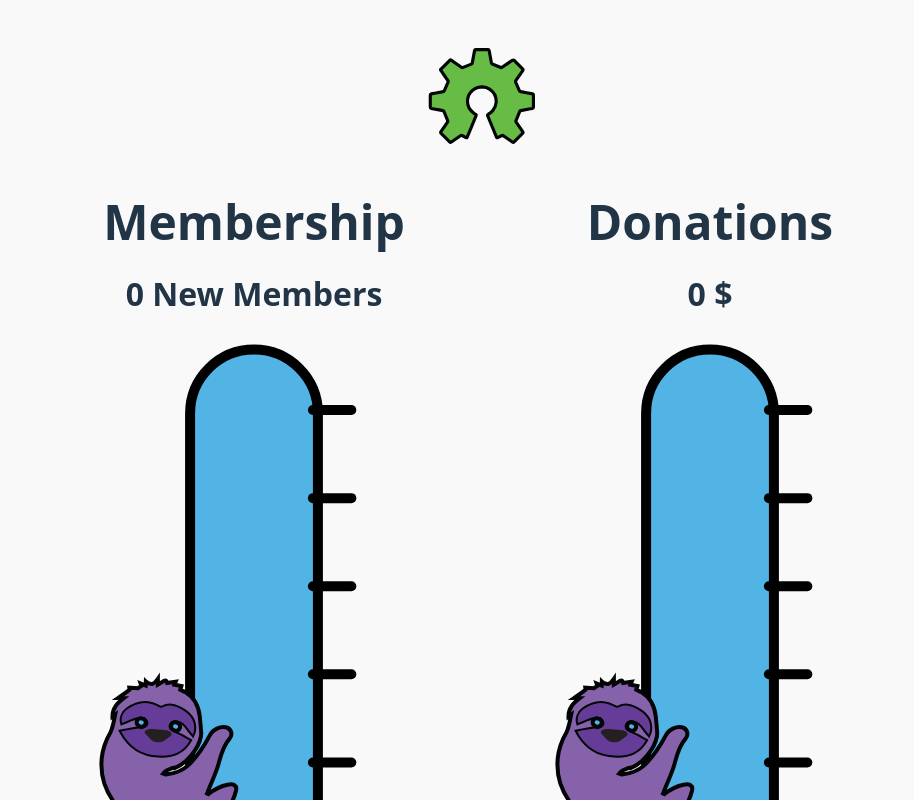
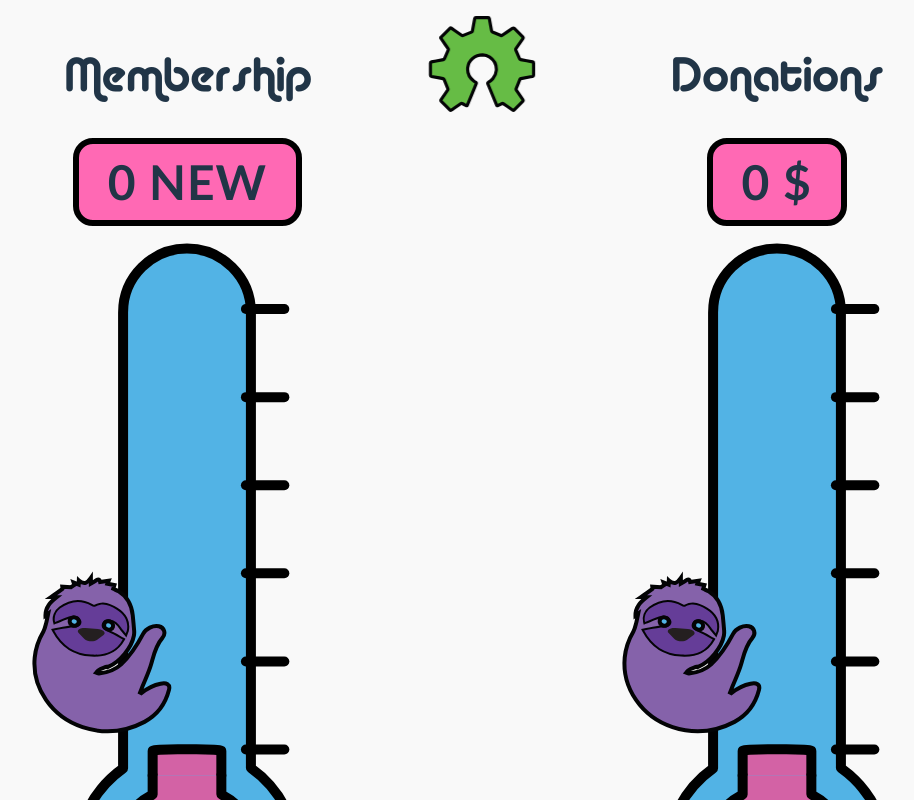
Before and after one commit to oshwa/thermometer, a Vue app: page / in a window 1280 px wide. Shown: the top 800 px of the page, without its empty margins (158-1072 px from the left). Built offline with nearby package versions, Linux system fonts and the light colour scheme.

Commit message:
Added font, changed styling

```diff
--- a/src/App.vue
+++ b/src/App.vue
@@ -4,18 +4,26 @@ import OshwaLogo from './assets/oshwa_logo.svg?component'
 </script>
 
 <template>
-  <div>
+  <div class="logo-container">
     <a href="https://oshwa.org/" target="_blank">
       <OshwaLogo class="logo"/>
     </a>
   </div>
   <div class="card-container">
-    <Thermometer title="Membership" unit=" New Members" :min="0" :max="100"/>
+    <Thermometer title="Membership" unit=" New" :min="0" :max="100"/>
     <Thermometer title="Donations" unit=" $" :min="0" :max="2000"/>
   </div>
 </template>
 
 <style scoped>
+.logo-container {
+  position: absolute;
+  top: 0;
+  left: 50%;
+  transform: translateX(-50%);
+  z-index: 10;
+}
+
 .logo {
   height: 6em;
   padding: 1em;
--- a/src/style.css
+++ b/src/style.css
@@ -1,3 +1,11 @@
+@font-face {
+  font-family: 'Alba';
+  src: url('./assets/fonts/Alba.ttf') format('truetype');
+  font-weight: normal;
+  font-style: normal;
+  font-display: swap;
+}
+
 :root {
   font-family: system-ui, Avenir, Helvetica, Arial, sans-serif;
   line-height: 1.5;
@@ -33,13 +41,26 @@ body {
 }
 
 h1 {
+  font-family: 'Alba', system-ui, sans-serif;
   font-size: 3em;
   line-height: 1;
+  padding: 0.3em 0.6em;
+  margin: 0.2em 0;
 }
 
 h2 {
-  font-size: 2em;
+  font-family: 'Futura', 'Century Gothic', 'Avenir Next', 'Trebuchet MS', sans-serif;
+  font-size: 3em;
   line-height: 1;
+  font-weight: 600;
+  letter-spacing: 0.02em;
+  text-transform: uppercase;
+  background-color: #ff69b4;
+  border: 6px solid #000000;
+  border-radius: 20px;
+  padding: 0.3em 0.6em;
+  margin: 0.2em 0;
+  display: inline-block;
 }
 
 button {
@@ -76,8 +97,8 @@ button:focus-visible {
 .card-container {
   display: flex;
   flex-direction: row;
-  gap: 2rem;
-  justify-content: center;
+  gap: 4rem;
+  justify-content: space-evenly;
   align-items: flex-start;
 }
 
@@ -87,8 +108,8 @@ button:focus-visible {
 }
 
 #app {
-  max-width: 1280px;
-  margin: 0 auto;
+  max-width: 1920px;
   padding: 2rem;
   text-align: center;
+  flex: auto;
 }
```
Also changed, not shown: src/assets/fonts/Alba.ttf (added).
